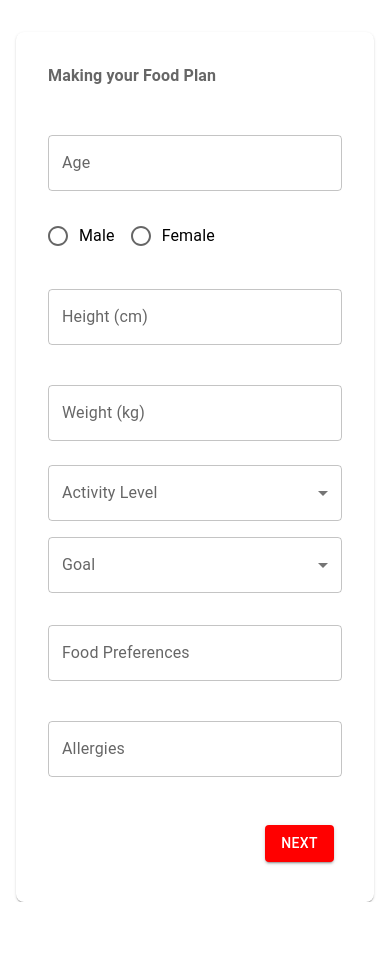
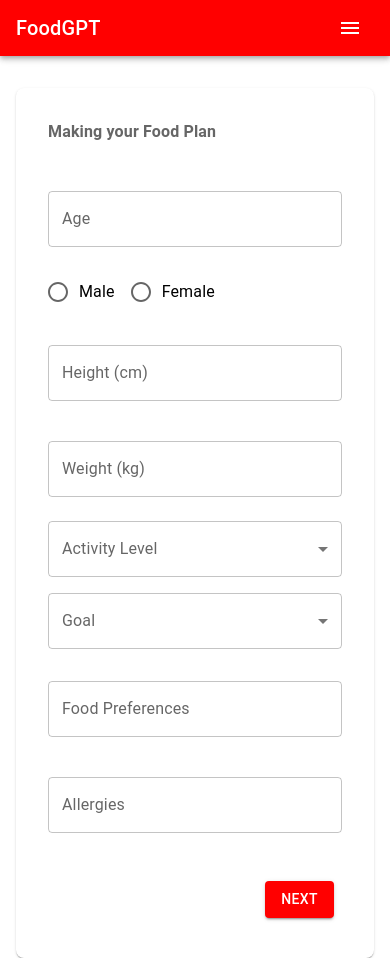
Before and after one commit to mattpl2605/FoodGPT, a React (Create React App) app in the folder frontend/: page / in a window 390 px wide. Before the commit the page ends 902 px from the top, so only its background shows below. Built offline with nearby package versions, Linux system fonts and the light colour scheme.

Commit message:
added responsiveappbar

```diff
--- a/frontend/package.json
+++ b/frontend/package.json
@@ -5,6 +5,7 @@
   "dependencies": {
     "@emotion/react": "^11.11.3",
     "@emotion/styled": "^11.11.0",
+    "@mui/icons-material": "^5.15.3",
     "@mui/material": "^5.15.2",
     "@testing-library/jest-dom": "^5.17.0",
     "@testing-library/react": "^13.4.0",
--- a/frontend/src/App.js
+++ b/frontend/src/App.js
@@ -3,6 +3,7 @@ import { BrowserRouter as Router, Route, Routes } from 'react-router-dom';
 import { createTheme, ThemeProvider } from '@mui/material/styles';
 import FitnessCalculator from './components/FitnessCalculator';
 import ResultsScreen from './components/ResultsScreen'; // Adjust the path as needed
+import ResponsiveAppBar from './components/ResponsiveAppBar.js';
 
 // Create a theme instance.
 const theme = createTheme({
@@ -36,10 +37,11 @@ function App() {
     <ThemeProvider theme={theme}>
       <div className="App">
         <Router>
+          <ResponsiveAppBar /> {/* Include the AppBar */}
           <Routes>
             <Route exact path="/" element={<FitnessCalculator />} />
             <Route path="/results" element={<ResultsScreen />} />
-            {/* You can add more routes here if needed */}
+            {/* Additional routes here if needed */}
           </Routes>
         </Router>
       </div>
--- /dev/null
+++ b/frontend/src/components/ResponsiveAppBar.js
@@ -0,0 +1,70 @@
+import React from 'react';
+import { AppBar, Toolbar, Typography, IconButton, Menu, MenuItem, Container } from '@mui/material';
+import MenuIcon from '@mui/icons-material/Menu';
+
+function ResponsiveAppBar() {
+  const [anchorElNav, setAnchorElNav] = React.useState(null);
+
+  const handleOpenNavMenu = (event) => {
+    setAnchorElNav(event.currentTarget);
+  };
+
+  const handleCloseNavMenu = () => {
+    setAnchorElNav(null);
+  };
+
+  return (
+    <AppBar position="static" sx={{ backgroundColor: 'red' }}>
+      <Container maxWidth="xl">
+        <Toolbar disableGutters>
+          <Typography
+            variant="h6"
+            noWrap
+            component="div"
+            sx={{ flexGrow: 1, display: 'flex', color: 'inherit', textDecoration: 'none' }}
+          >
+            FoodGPT
+          </Typography>
+
+          <IconButton
+            size="large"
+            aria-label="menu"
+            aria-controls="menu-appbar"
+            aria-haspopup="true"
+            onClick={handleOpenNavMenu}
+            color="inherit"
+          >
+            <MenuIcon />
+          </IconButton>
+          <Menu
+            id="menu-appbar"
+            anchorEl={anchorElNav}
+            anchorOrigin={{
+              vertical: 'bottom',
+              horizontal: 'left',
+            }}
+            keepMounted
+            transformOrigin={{
+              vertical: 'top',
+              horizontal: 'left',
+            }}
+            open={Boolean(anchorElNav)}
+            onClose={handleCloseNavMenu}
+          >
+            <MenuItem onClick={handleCloseNavMenu}>
+              <Typography textAlign="center">Create Meal Plan</Typography>
+            </MenuItem>
+            <MenuItem onClick={handleCloseNavMenu}>
+              <Typography textAlign="center">History</Typography>
+            </MenuItem>
+            <MenuItem onClick={handleCloseNavMenu}>
+              <Typography textAlign="center">Log Out</Typography>
+            </MenuItem>
+          </Menu>
+        </Toolbar>
+      </Container>
+    </AppBar>
+  );
+}
+
+export default ResponsiveAppBar;
```
Also changed, not shown: 1 other file (tests, documents, lock files or other folders).
